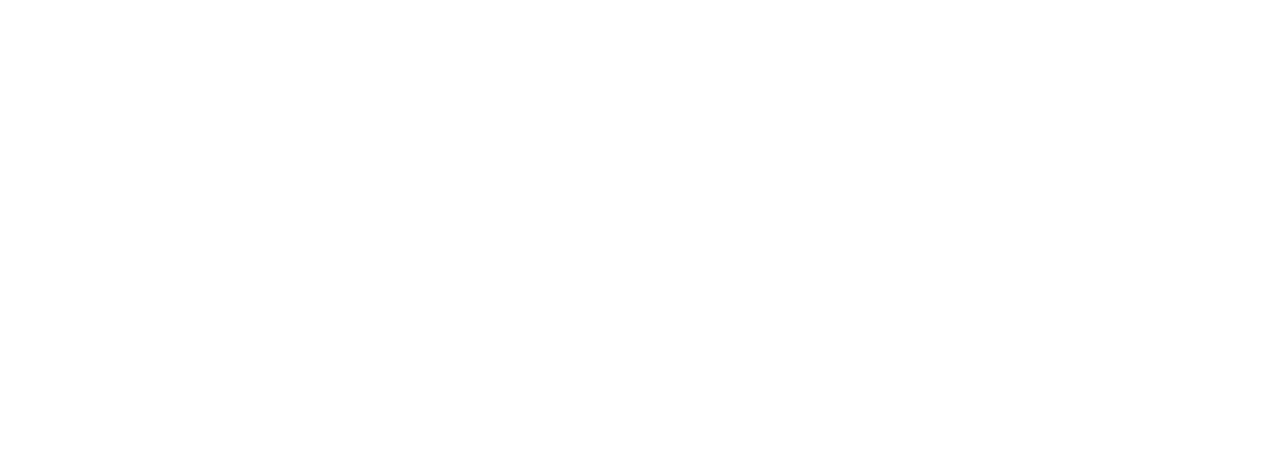
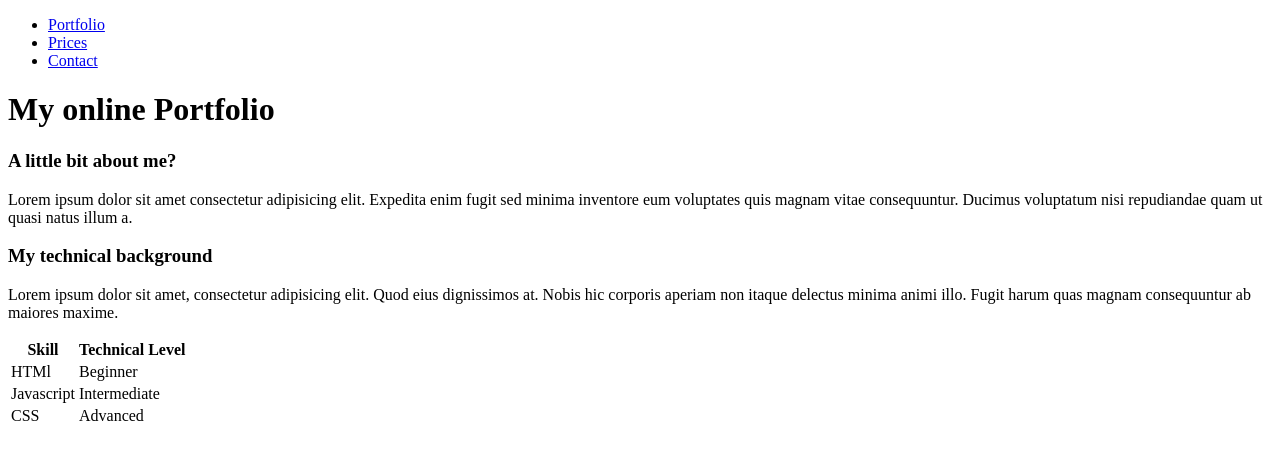
Before and after one commit to gaamfer/web-tech, a plain HTML site: page mock_tca/index.html in a window 1280 px wide. Drawn offline with Linux system fonts and the light colour scheme; files that its build step writes are made by us from their sources.

Commit message:
mock tca part1

```diff
--- a/mock_tca/index.html
+++ b/mock_tca/index.html
@@ -4,9 +4,44 @@
     <meta charset="UTF-8">
     <meta name="viewport" content="width=device-width, initial-scale=1.0">
     <link rel="stylesheet" href="css/main.css">
-    <title>Document</title>
+    <title>Mock TCA</title>
 </head>
 <body>
+    <div class="wrapper">
+       <div class="header">
+            <ul>
+            <li><a href="#portfolio"> Portfolio</a></li>
+            <li><a href="#prices"> Prices</a></li>
+            <li><a href="#contact"> Contact</a></li>
+            </ul>
+        </div>
 
+       <main>
+           <h1>My online Portfolio</h1>
+           <h3 id="aboutme">A little bit about me?</h3>
+           <p>Lorem ipsum dolor sit amet consectetur adipisicing elit. Expedita enim fugit sed minima inventore eum voluptates quis magnam vitae consequuntur. Ducimus voluptatum nisi repudiandae quam ut quasi natus illum a.</p>
+            <h3 id="technical">My technical background</h3>
+            <p>Lorem ipsum dolor sit amet, consectetur adipisicing elit. Quod eius dignissimos at. Nobis hic corporis aperiam non itaque delectus minima animi illo. Fugit harum quas magnam consequuntur ab maiores maxime.</p>
+        </main>
+        <table>
+            <tr>
+                <th>Skill</th>
+                <th>Technical Level</th>
+            </tr>
+            <tr>
+                <td>HTMl</td>
+                <td>Beginner</td>
+            </tr>
+            <tr>
+                <td>Javascript</td>
+                <td>Intermediate</td>
+            </tr>
+            <tr>
+                <td>CSS</td>
+                <td>Advanced</td>
+            </tr>
+        </table>
+
+    </div>
 </body>
 </html>
```
